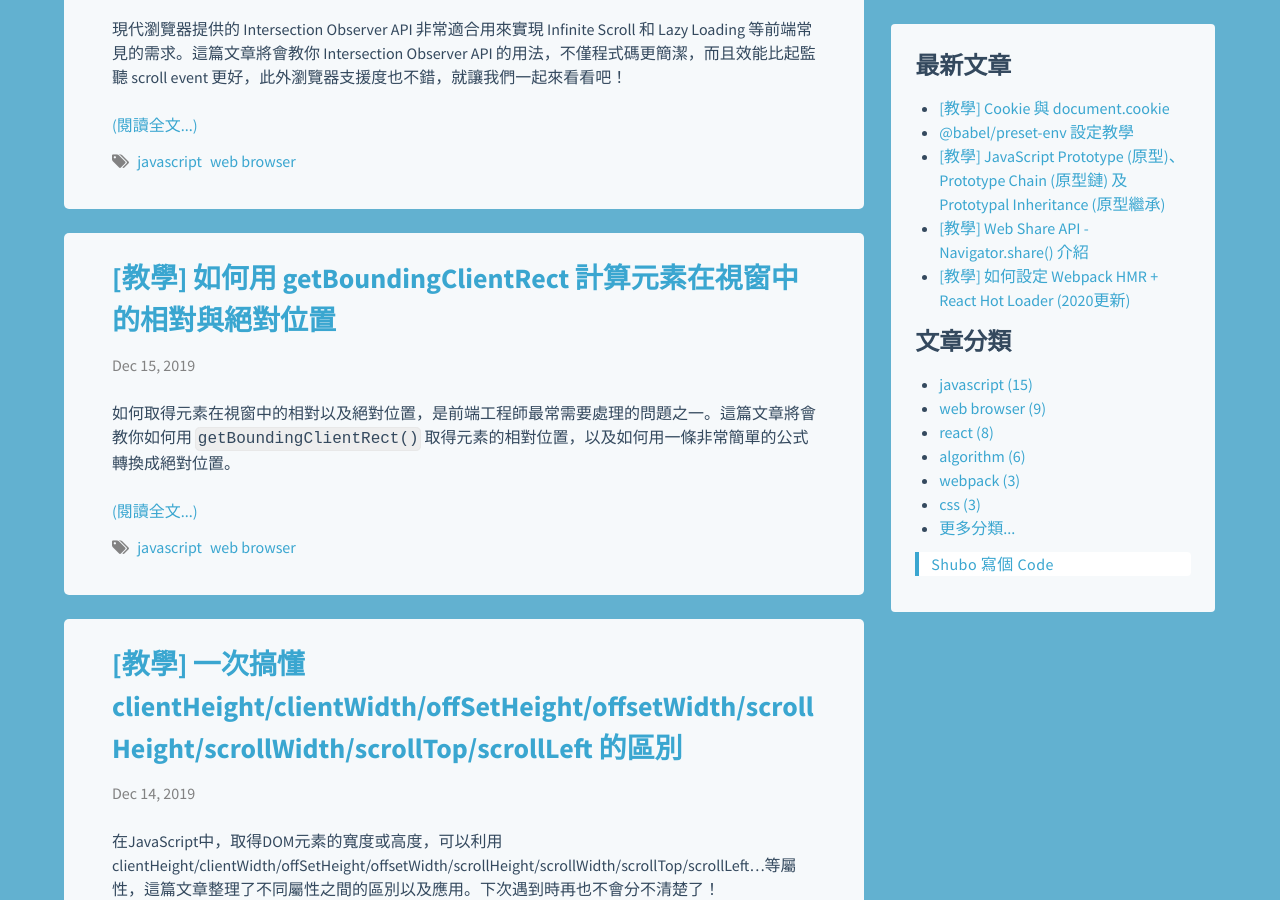
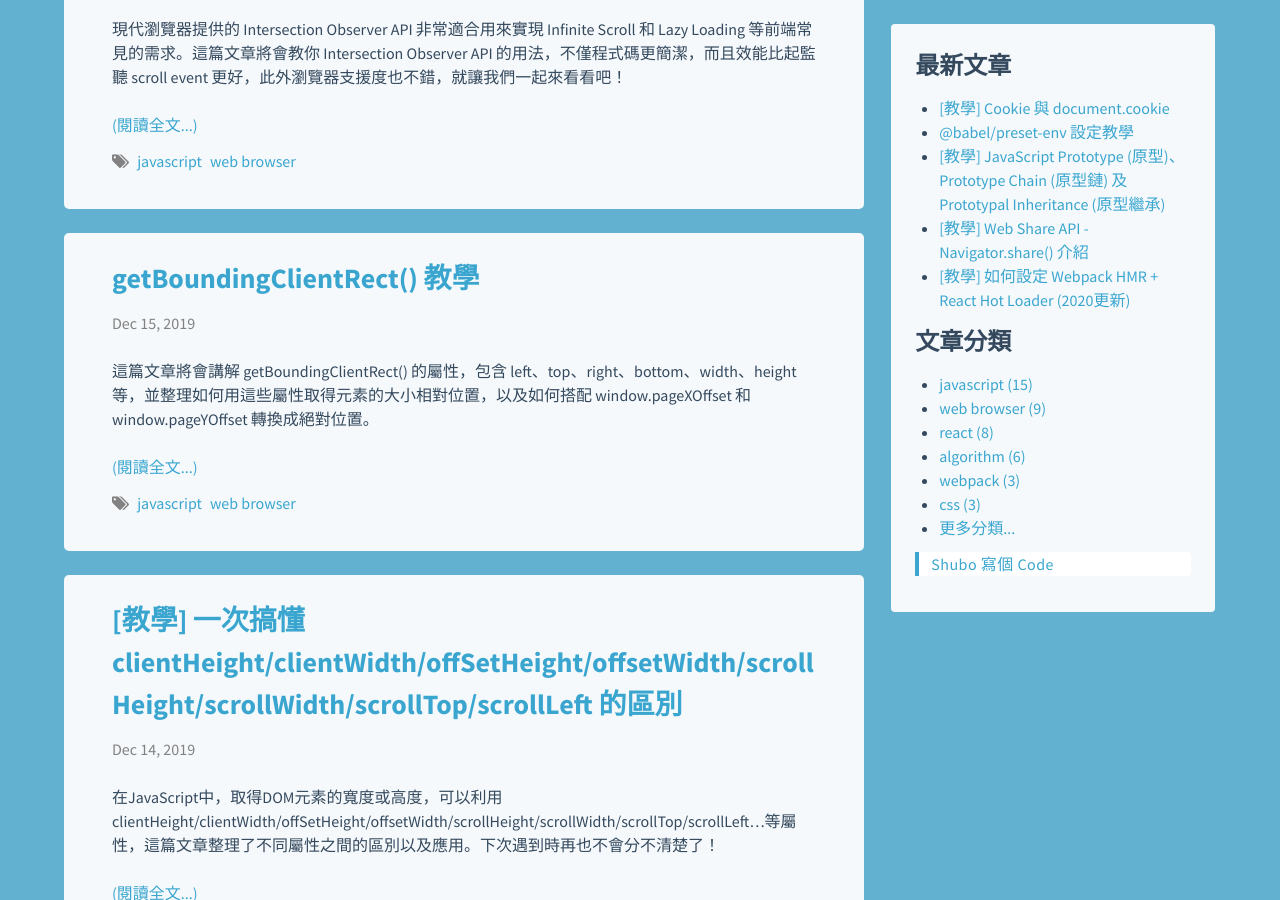
Before and after one commit to shuboc/shuboc.github.io, a Jekyll site: the page built from index.html, in a window 1280 px wide and 900 px high, scrolled down 2115 px. Built offline with Jekyll 4.4.1, drawn with Linux system fonts in a browser that asks for light colours; nearby versions of some CDN libraries; library files that are not in the unit come from our copies; the list of posts is cut into pages by our own code.

Commit message:
Adjust getBoundingClientRect title/desc/content

```diff
--- a/_posts/2019-12-15-get-bounding-client-rect.md
+++ b/_posts/2019-12-15-get-bounding-client-rect.md
@@ -1,10 +1,12 @@
 ---
-title: "[教學] 如何用 getBoundingClientRect 計算元素在視窗中的相對與絕對位置"
+title: "getBoundingClientRect() 教學"
 tags: ["javascript", "web browser"]
-last_modified_at: 2020/03/24
+last_modified_at: 2020/06/29
 ---
 
-如何取得元素在視窗中的相對以及絕對位置，是前端工程師最常需要處理的問題之一。這篇文章將會教你如何用 `getBoundingClientRect()` 取得元素的相對位置，以及如何用一條非常簡單的公式轉換成絕對位置。
+這篇文章將會講解 getBoundingClientRect() 的屬性，包含 left、top、right、bottom、width、height 等，並整理如何用這些屬性取得元素的大小相對位置，以及如何搭配 window.pageXOffset 和 window.pageYOffset 轉換成絕對位置。
+
+<br>
 
 ![Rect](https://mdn.mozillademos.org/files/15087/rect.png)
 
@@ -19,10 +21,12 @@ last_modified_at: 2020/03/24
 * `right`：`elem` 右下角的 x 座標
 * `bottom`：`elem` 右下角的 y 座標
 
-* 注意：**座標可能是負值**，例如：當元素的頂端超出視窗頂端的範圍時，`top`就會變成負的。
-* 注意：IE 跟 Edge 沒有 `x` 跟 `y` 屬性，但可用 `left` 跟 `top`。
-* 注意：`rect.width` 跟 `rect.height` 可能有小數，而 `offsetWidth`/`offsetHeight` 會回傳整數。
-* 注意：一般來說 `rect.width` 等於 `elem.offsetWidth`，但 `elem.offsetWidth` 是 layout 的大小，而 `width` 是實際 rendering 的大小。比如說用了 `transform: scale(0.5)`，寬度 200px 的元素在空間上佔據的位置一樣是 200px (`offsetWidth`)，但是視覺實際看到只有 100px (`rect.width`)。
+這些屬性有一些需要注意的事項：
+
+1. **座標可能是負值**，例如：當元素的頂端超出視窗頂端的範圍時，`top`就會變成負的。
+2. IE 跟 Edge 沒有 `x` 跟 `y` 屬性，但可用 `left` 跟 `top`。
+3. `rect.width` 跟 `rect.height` 可能有小數，而 `offsetWidth`/`offsetHeight` 會回傳整數。**如果需要精確的大小則需要用到 getBoundingClientRect()。**
+4. 一般來說 `rect.width` 等於 `elem.offsetWidth`，但 `elem.offsetWidth` 是 layout 的大小，而 `width` 是實際 rendering 的大小。比如說用了 `transform: scale(0.5)`，寬度 200px 的元素在空間上佔據的位置一樣是 200px (`offsetWidth`)，但是視覺實際看到只有 100px (`rect.width`)。可以看以下的例子：
 
 <p class="codepen" data-height="336" data-theme-id="default" data-default-tab="js,result" data-user="shubochao" data-slug-hash="RwNGJoy" style="height: 336px; box-sizing: border-box; display: flex; align-items: center; justify-content: center; border: 2px solid; margin: 1em 0; padding: 1em;" data-pen-title="RwNGJoy">
   <span>See the Pen <a href="https://codepen.io/shubochao/pen/RwNGJoy">
@@ -31,15 +35,17 @@ last_modified_at: 2020/03/24
 </p>
 <script async src="https://static.codepen.io/assets/embed/ei.js"></script>
 
-如果還不熟 `offsetWidth`/`offsetHeight`，可以先看這篇：
+<br>
 
-延伸閱讀：[[教學] 一次搞懂 clientHeight/clientWidth/offSetHeight/offsetWidth/scrollHeight/scrollWidth/scrollTop/scrollLeft 的區別](/element-size-scrolling)
+想了解更多 `offsetWidth`/`offsetHeight` 細節可以看這篇：
 
-## 絕對位置
+> 延伸閱讀：[[教學] 一次搞懂 clientHeight/clientWidth/offSetHeight/offsetWidth/scrollHeight/scrollWidth/scrollTop/scrollLeft 的區別](/element-size-scrolling)
+
+## 用 window.pageXOffset 和 window.pageYOffset 算出絕對位置
 
 很多時候我們需要的是「絕對位置」，也就是元素相對於「文件左上角」的座標，可惜的是瀏覽器並沒有提供一個原生的值可以讓我們使用。
 
-但是有個很重要的事實，可以幫助我們很方便地計算出絕對位置，那就是「絕對位置座標系和視窗座標系之間的差距」等於捲軸已捲動的長度，亦即 `[window.pageXOffset, window.pageYOffset]`。
+幸好有個很簡單的公式可以幫助我們很方便地計算出絕對位置，那就是「絕對位置座標系和視窗座標系之間的差距」等於捲軸已捲動的長度，也就是 `[window.pageXOffset, window.pageYOffset]`。
 
 所以，絕對位置的計算方式如下：
 
@@ -50,12 +56,12 @@ const y = window.pageYOffset + rect.top;
 
 即使元素在視窗的範圍以外，上面的等式也成立，因為 `top/left` 是視窗座標系的座標，當超出視窗範圍時會變負值。
 
-如果還不熟 `pageXOffset`/`pageYOffset`，可以先看這篇：
+想知道更多 `pageXOffset`/`pageYOffset` 的細節，可以看這篇：
 
-延伸閱讀：[[教學] 一次搞懂 clientHeight/clientWidth/offSetHeight/offsetWidth/scrollHeight/scrollWidth/scrollTop/scrollLeft 的區別](/element-size-scrolling)
+> 延伸閱讀：[[教學] 一次搞懂 clientHeight/clientWidth/offSetHeight/offsetWidth/scrollHeight/scrollWidth/scrollTop/scrollLeft 的區別](/element-size-scrolling)
 
 ## Reference
 * [Element.getBoundingClientRect() - MDN
 ](https://developer.mozilla.org/en-US/docs/Web/API/Element/getBoundingClientRect)
 * [Determining the dimensions of elements - MDN](https://developer.mozilla.org/en-US/docs/Web/API/CSS_Object_Model/Determining_the_dimensions_of_elements)
-* [Coordinates - javascript.info] (https://javascript.info/coordinates)
+* [Coordinates - javascript.info](https://javascript.info/coordinates)
```
